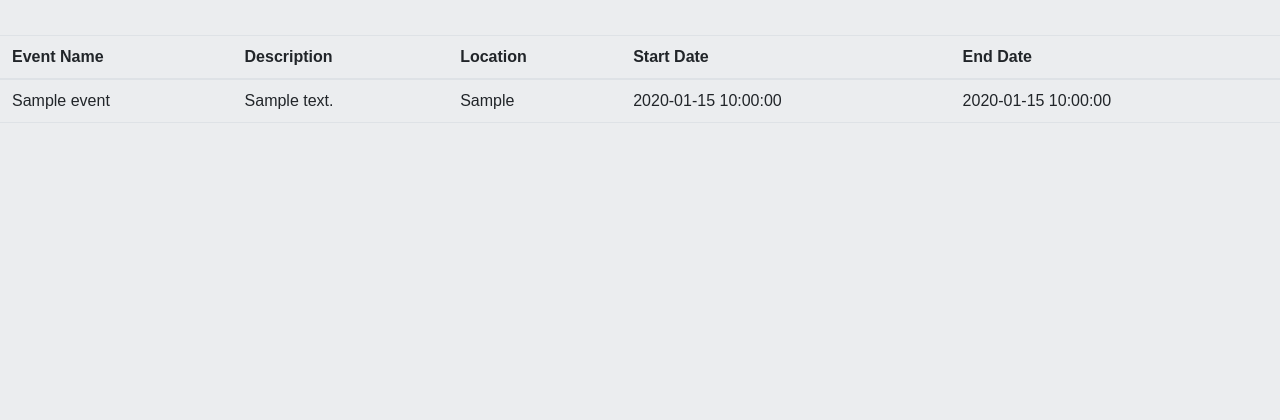
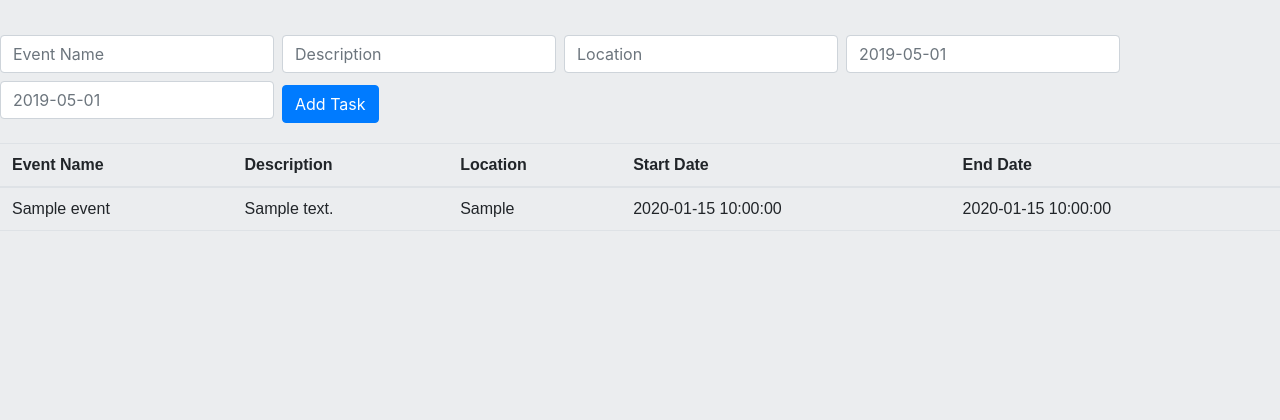
Before and after one commit to Aeromackerel/COSC-3380-Project-Management, a PHP site: page /forgottenpwd/front-end/groupManagers/groupManagersEventsView.php in a window 1280 px wide. Shown: the part 67-487 px from the top of the page. Run offline with PHP 8.4, Linux system fonts and the light colour scheme; the visitor is signed in with stand-in values (Sample User, id 1); tables that the repository leaves empty or names only in its code hold one stand-in row (values such as "Sample post"); some libraries are stand-ins or nearby versions.

Commit message:
Update groupManagersEventsView.php

```diff
--- a/front-end/groupManagers/groupManagersEventsView.php
+++ b/front-end/groupManagers/groupManagersEventsView.php
@@ -16,7 +16,7 @@ $tempUserID = $_SESSION['userID'];
 ?>
 
 <title> Events Overview </title>
-<link rel = "stylesheet" href = "bootstrap.css">
+<link rel = "stylesheet" href = "../users/bootstrap.css">
 <link rel="stylesheet"type="text/css"href="../style.css">
 <body>
 	<div id="header" class="ui-container">
@@ -28,6 +28,56 @@ $tempUserID = $_SESSION['userID'];
 			</div>
 		</div>
 	</div>
+
+  <!----- Inline form to assign employee's new tasks ----->
+	<form class = "form-inline" method = post>
+		<label class = "sr-only" for = "inlineFormInputName2"> eventName </label>
+		<input type = "text" name = "eventNameCreate" class = "form-control mb-2 mr-sm-2" id = "inlineFormInputName2" placeholder = "Event Name">
+
+		<label class = "sr-only" for = "inlineFormInputName2"> Description </label>
+		<input type="text" name = "descriptionCreate" class="form-control mb-2 mr-sm-2" id="inlineFormInputName2" placeholder="Description">
+
+    <label class = "sr-only" for = "inlineFormInputName2"> Location </label>
+		<input type = "text" name = "locationCreate" class = "form-control mb-2 mr-sm-2" id = "inlineFormInputName2" placeholder = "Location">
+
+		<label class = "sr-only" for = "inlineFormInputName2"> Start Date (YYYY-MM-DD) </label>
+		<input type = "text" name = "startDateCreate" class = "form-control mb-2 mr-sm-2" id="inlineFormInputName2" placeholder = "2019-05-01">
+
+    <label class = "sr-only" for = "inlineFormInputName2"> End Date (YYYY-MM-DD) </label>
+		<input type = "text" name = "endDateCreate" class = "form-control mb-2 mr-sm-2" id="inlineFormInputName2" placeholder = "2019-05-01">
+
+
+            <button type = "submit" class = "btn btn-primary nam" name = "submit-button"> Add Task </button>
+	</form>
+
+
+	<!----- PHP section to ADD a new Task ----->
+	<?php
+	if (isset($_POST['submit-button']))
+	{
+
+	// Connection to the DB
+
+	include "../../includes/dbconnect.ini.php";
+
+	// Using form data to create the entity in the table
+
+	$eventName = $_POST['eventNameCreate'];
+  $location = $_POST['locationCreate'];
+	$endDate = $_POST['endDateCreate'];
+  $startDate = $_POST['startDateCreate'];
+	$description = $_POST['descriptionCreate'];
+
+	$sqlCreateQuery = "INSERT INTO Events(eventName, startDateTime, endDateTime, locationEvent, descriptionEvent, deleteFlagStatus)
+	VALUES('$eventName', '$startDate', $endDate, '$location', '$description', 0)";
+
+	$stmt=$conn->query($sqlCreateQuery);
+
+	}
+
+
+	?>
+
 	<table class = "table">
 	<thead>
 			<tr>
```
